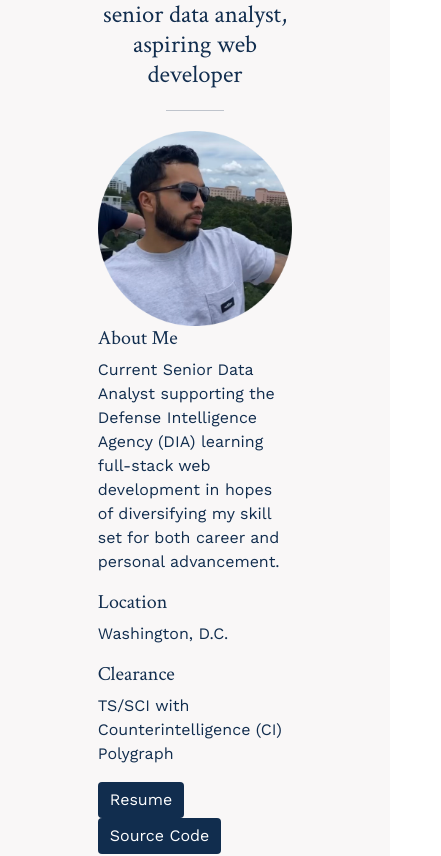
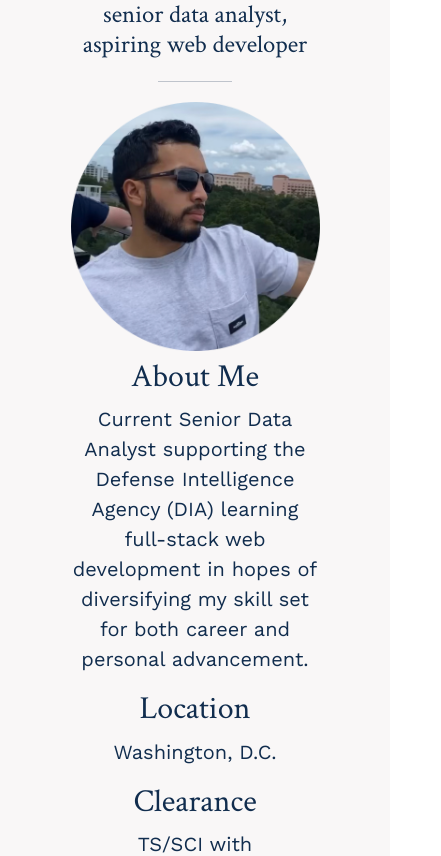
Before and after one commit to brianmcabee/portfolio, a plain HTML site: page index.html in a window 390 px wide. Shown: the part 343-1199 px from the top of the page, 441 px wide, since content can reach past the window. Drawn offline with nearby package versions, Linux system fonts and the light colour scheme.

Commit message:
media query for about me section

```diff
--- a/css/styles.css
+++ b/css/styles.css
@@ -10,7 +10,7 @@ h1, h2, h3, h4, h5, h6 {
 
 
 section {
-  padding: 3% 22%;
+  padding: 3% 15%;
 }
 
 h3 {
@@ -20,6 +20,13 @@ h3 {
 #about-me {
   background-color:  #f9f7f7;
   color: #112d4e;
+}
+
+#about-me h5 {
+  font-size: 2rem;
+}
+#about-me p {
+  font-size: 1.25rem;
 }
 
 .btn {
@@ -57,7 +64,24 @@ h3 {
 
 /* experience adjustments for ipad/iphone */
 @media (max-width: 980px) {
+  #about-me {
+    text-align: center;
+  }
+  .first-heading {
+    margin-top: 7px;
+  }
 
+  #about-me a {
+    font-size: 1.5rem;
+  }
+
+}
+
+/* experience adjustments for full screen desktop */
+@media (min-width: 1199px) {
+  section {
+    padding: 3% 25%;
+  }
 }
 
 /* abilities section */
--- a/index.html
+++ b/index.html
@@ -61,11 +61,11 @@
       <hr>
 
       <div class="row">
-        <div class="col-lg-4 col-sm-12 text-right my-auto">
+        <div class="col-xl-5 text-right my-auto">
           <img class="img-fluid "src="images\brian side profile.png" alt="brian profile picture">
         </div>
-        <div class="col-lg-8 col-sm-12">
-          <h5>About Me</h5>
+        <div class="col-xl-7">
+          <h5 class="first-heading">About Me</h5>
           <p>Current Senior Data Analyst supporting the Defense Intelligence Agency (DIA) learning full-stack web development in
             hopes of diversifying my skill set for both career and personal advancement.</p>
           <h5>Location</h5>
@@ -75,7 +75,7 @@
           <p>TS/SCI with Counterintelligence (CI) Polygraph</p>
 
           <!-- Resume Button -->
-          <div class="btn-row col-sm-6">
+          <div class="btn-row col">
             <a class="btn" target="_blank" href="Brian McAbee Resume_SrDA.pdf">Resume</a>
             <a class="btn" target="_blank" href="https://github.com/brianmcabee/portfolio/blob/main/index.html">Source Code</a>
           </div>
```
